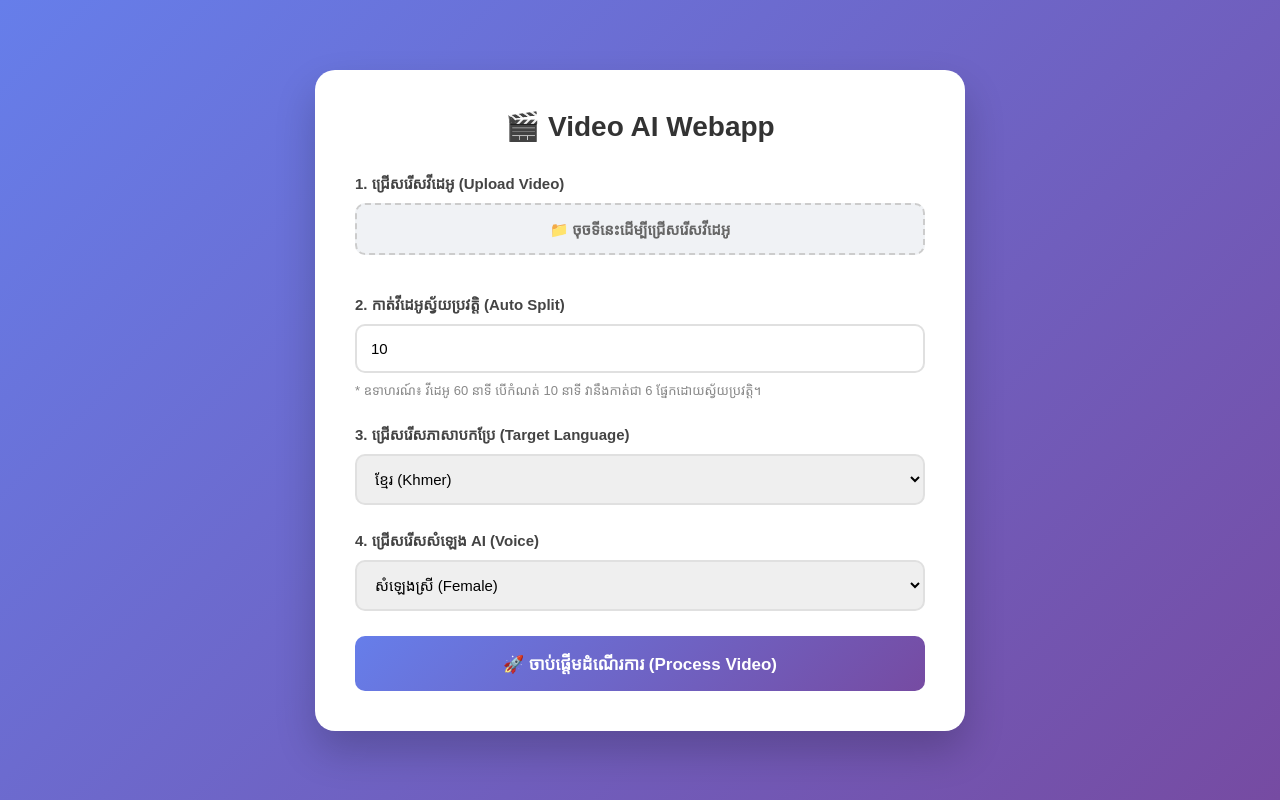
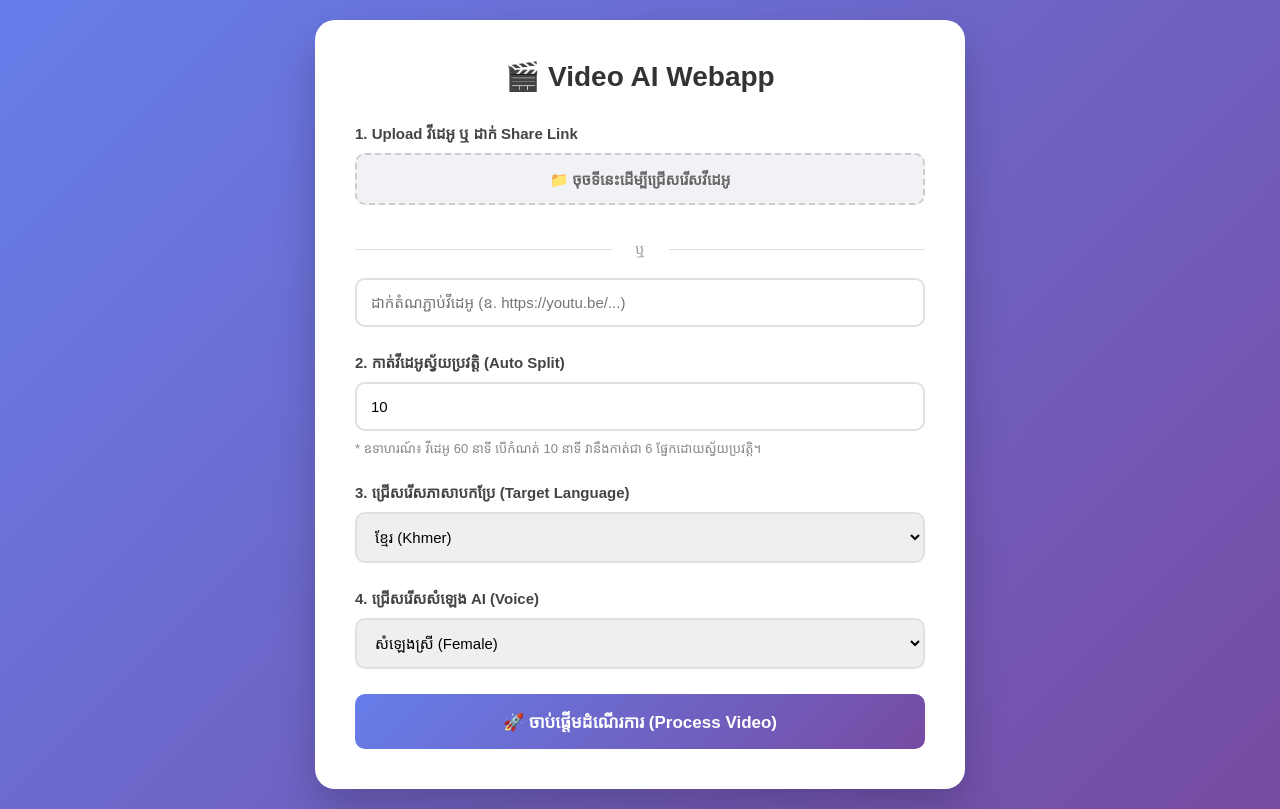
Before and after one commit to rithvannita5/video-ai-app, a Flask app: page / in a window 1280 px wide. Run offline with Flask 3, Linux system fonts and the light colour scheme; parts of the project's set-up code (start-up, migrations or seed data) failed here and were passed over; some web fonts are replaced.

Commit message:
Update index.html

```diff
--- a/templates/index.html
+++ b/templates/index.html
@@ -4,7 +4,6 @@
     <meta charset="UTF-8">
     <meta name="viewport" content="width=device-width, initial-scale=1.0">
     <title>Video AI Webapp</title>
-    <!-- ពុម្ពអក្សរខ្មែរស្អាត -->
     <link href="https://fonts.googleapis.com/css2?family=Kantumruy+Pro:wght@400;600;700&display=swap" rel="stylesheet">
     <style>
         * { box-sizing: border-box; margin: 0; padding: 0; }
@@ -39,7 +38,7 @@
             color: #444;
             font-size: 15px;
         }
-        input[type="number"], select {
+        input[type="text"], input[type="number"], select {
             width: 100%;
             padding: 14px;
             border: 2px solid #e0e0e0;
@@ -78,6 +77,23 @@
             font-weight: 600;
             cursor: pointer;
         }
+        .divider {
+            text-align: center;
+            margin: 20px 0;
+            color: #999;
+            font-size: 14px;
+            position: relative;
+        }
+        .divider::before, .divider::after {
+            content: "";
+            position: absolute;
+            top: 50%;
+            width: 45%;
+            height: 1px;
+            background: #e0e0e0;
+        }
+        .divider::before { left: 0; }
+        .divider::after { right: 0; }
         button {
             width: 100%;
             padding: 16px;
@@ -111,13 +127,15 @@
         <h1>🎬 Video AI Webapp</h1>
         <form id="uploadForm" action="/process" method="POST" enctype="multipart/form-data">
 
-            <!-- 1. Upload វីដេអូ -->
+            <!-- 1. Upload ឬ Link -->
             <div class="form-group">
-                <label>1. ជ្រើសរើសវីដេអូ (Upload Video)</label>
+                <label>1. Upload វីដេអូ ឬ ដាក់ Share Link</label>
                 <div class="file-input-wrapper">
-                    <input type="file" name="video" id="videoFile" accept="video/*" required>
+                    <input type="file" name="video" id="videoFile" accept="video/*">
                     <label for="videoFile" class="file-input-btn" id="fileLabel">📁 ចុចទីនេះដើម្បីជ្រើសរើសវីដេអូ</label>
                 </div>
+                <div class="divider">ឬ</div>
+                <input type="text" name="video_link" placeholder="ដាក់តំណភ្ជាប់វីដេអូ (ឧ. https://youtu.be/...)">
             </div>
 
             <!-- 2. កាត់វីដេអូស្វ័យប្រវត្តិ -->
@@ -158,13 +176,10 @@
     </div>
 
     <script>
-        // បង្ហាញឈ្មោះឯកសារពេលជ្រើសរើស
         document.getElementById('videoFile').onchange = function(e) {
             const fileName = e.target.files[0] ? e.target.files[0].name : '📁 ចុចទីនេះដើម្បីជ្រើសរើសវីដេអូ';
             document.getElementById('fileLabel').textContent = fileName;
         };
-
-        // បង្ហាញប្រអប់រង់ចាំពេល Submit
         document.getElementById('uploadForm').onsubmit = function() {
             document.getElementById('result').style.display = 'block';
         };
```
